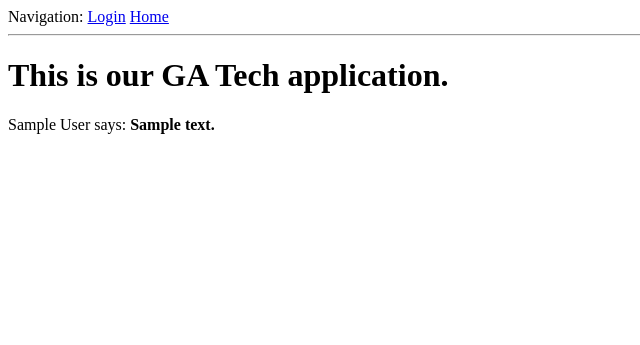
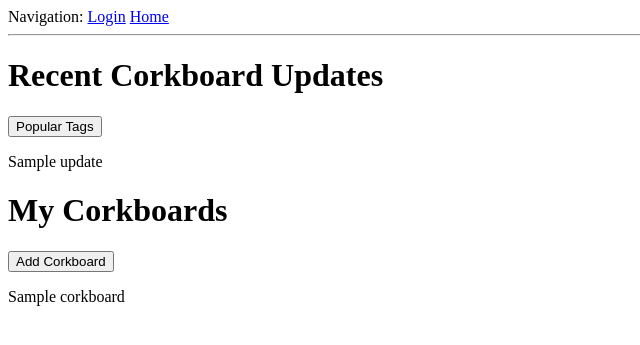
Before and after one commit to xiaoxiaoyu0302/Database-of-CorkboardIt, a Flask app: template Phase 3/Corkboard/src/templates/index.html in a window 1280 px wide. Shown: the top 345 px of the page, without its empty margins (0-640 px from the left). Run offline with Flask 2, Linux system fonts and the light colour scheme; the template is opened without the code that fills it: most values are stand-ins (such as "Sample title", 1, 10 or a date in 2020); parts of the project's set-up code (start-up, migrations or seed data) failed here and were passed over; some libraries are stand-ins or nearby versions.

Commit message:
Added template for recently updated corkboards

```diff
--- /dev/null
+++ b/Phase 3/Corkboard/src/sql/recent_updates.sql
@@ -0,0 +1,4 @@
+SELECT
+    *
+FROM
+    "Corkboard";
--- a/Phase 3/Corkboard/src/templates/index.html
+++ b/Phase 3/Corkboard/src/templates/index.html
@@ -1,8 +1,14 @@
 {% extends "base.html" %}
 
 {% block content %}
-    <h1>This is our GA Tech application.</h1>
-    {% for post in posts %}
-    <div><p>{{ post.author }} says: <b>{{ post.body }}</b></p></div>
+    <h1>Recent Corkboard Updates</h1>
+    <button>Popular Tags</button>
+    {% for update in updates %}
+    <div><p>{{ update.title }}</p></div>
+    {% endfor %}
+    <h1>My Corkboards</h1>
+    <button>Add Corkboard</button>
+    {% for corkboard in corkboards %}
+    <div><p>{{ corkboard.title }}</p></div>
     {% endfor %}
 {% endblock %}
```
Also changed, not shown: Phase 3/Corkboard/src/routes.py (+19 -11 lines).
